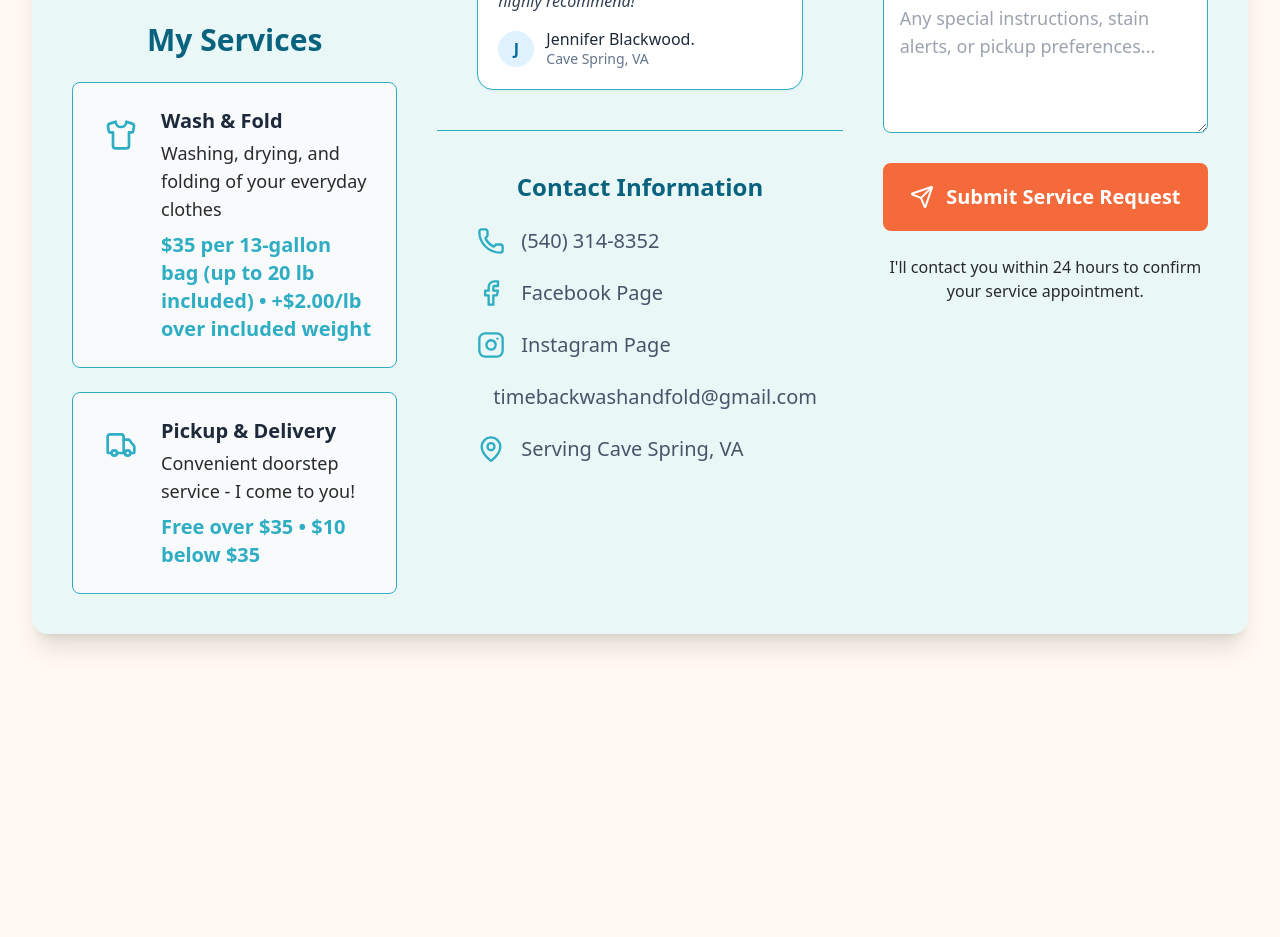
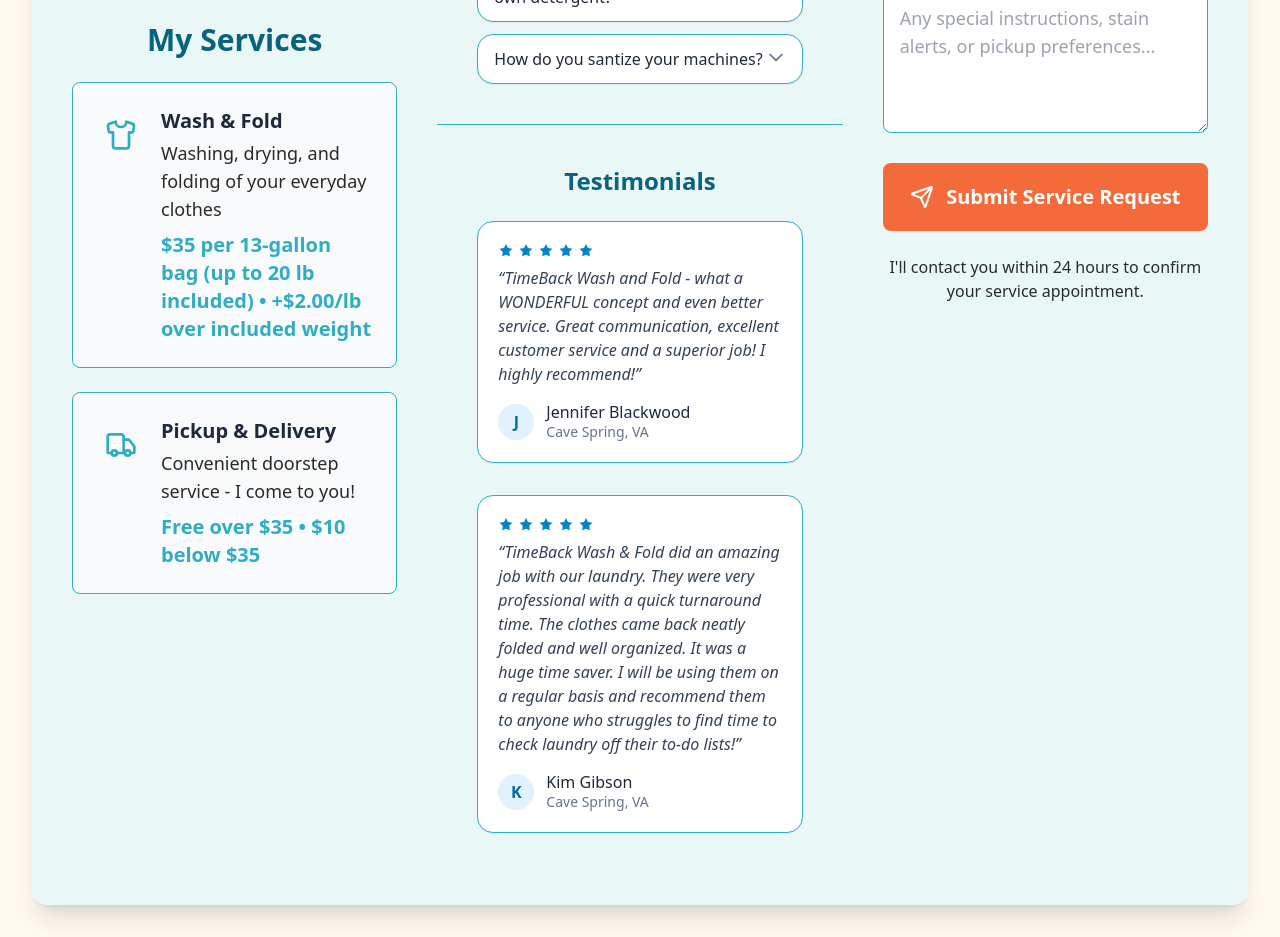
Before and after one commit to bkahl1984/timeback-wash-fold-app, a React (Vite) app: page / in a window 1280 px wide. Shown: the part 1240-2177 px from the top of the page. Before the commit the page ends 1906 px from the top, so only its background shows below. Built offline with nearby package versions, Linux system fonts and the light colour scheme.

Commit message:
add 2nd testimonial and fix white space background in column one if column two is too long

```diff
--- a/src/components/Testimonial.tsx
+++ b/src/components/Testimonial.tsx
@@ -29,7 +29,7 @@
 );
 
 const Card: React.FC<{ children: React.ReactNode }> = ({ children }) => (
-  <article className="rounded-2xl border border-pricing-color bg-white p-5 shadow-sm">
+  <article className="rounded-2xl border border-pricing-color bg-white p-5 shadow-sm mb-8">
     {children}
   </article>
 );
--- a/src/components/TimeBackLaundryApp.tsx
+++ b/src/components/TimeBackLaundryApp.tsx
@@ -216,10 +216,18 @@
   const testimonials: Testimonial[] = [
     {
       id: "1",
-      name: "Jennifer Blackwood.",
+      name: "Jennifer Blackwood",
       location: "Cave Spring, VA",
       quote:
         "TimeBack Wash and Fold - what a WONDERFUL concept and even better service. Great communication, excellent customer service and a superior job! I highly recommend!",
+      rating: 5,
+    },
+    {
+      id: "2",
+      name: "Kim Gibson",
+      location: "Cave Spring, VA",
+      quote:
+        "TimeBack Wash & Fold did an amazing job with our laundry.  They were very professional with a quick turnaround time.  The clothes came back neatly folded and well organized.  It was a huge time saver.  I will be using them on a regular basis and recommend them to anyone who struggles to find time to check laundry off their to-do lists!",
       rating: 5,
     },
   ];
@@ -228,7 +236,7 @@
     <div className="min-h-screen bg-gradient-to-br pt-8 pb-8 lg:p-8">
       <div className="max-w-sm mx-auto md:max-w-4xl lg:max-w-7xl bg-white rounded-2xl shadow-xl overflow-hidden">
         {/* Three Column Layout for Desktop, Two for Tablet */}
-        <div className="md:grid md:grid-cols-2 lg:grid-cols-3 md:gap-0">
+        <div className="md:grid md:grid-cols-2 lg:grid-cols-3 md:gap-0 tile-background-color">
 
           {/* Column 1: Header & Services */}
           <div className="md:order-1 lg:order-1 md:col-span-1 lg:col-span-1">
@@ -295,22 +303,6 @@
               </div>
             </div>
 
-            {/* Frequently Asked Questions Section */}
-            <div className="p-6 lg:p-8 xl:p-10 border-t border-pricing-color ">
-              <h3 className="text-lg md:text-xl lg:text-2xl font-semibold accent-heading-text-color mb-3 lg:mb-6 text-center md:text-left">Frequently Asked Questions</h3>
-              <div className="grid grid-cols-1 md:grid-cols-1 lg:grid-cols-1 gap-3 lg:gap-4">
-                <Accordion items={items} />
-              </div>
-            </div>
-
-            {/* Testimonial Section */}
-            <div className="p-6 lg:p-8 xl:p-10 border-t border-pricing-color ">
-              <h3 className="text-lg md:text-xl lg:text-2xl font-semibold accent-heading-text-color mb-3 lg:mb-6 text-center md:text-left">Testimonials</h3>
-              <div className="grid grid-cols-1 md:grid-cols-1 lg:grid-cols-1 gap-3 lg:gap-4">
-                <Testimonials items={testimonials} />
-              </div>
-            </div>
-
             {/* Contact Information */}
             <div className="p-6 lg:p-8 xl:p-10 border-t border-pricing-color">
               <h3 className="text-lg md:text-xl lg:text-2xl font-semibold accent-heading-text-color mb-4 lg:mb-6 text-center md:text-left">Contact Information</h3>
@@ -340,6 +332,22 @@
                   <MapPin className="w-6 h-6 lg:w-7 lg:h-7 price-text-color" />
                   <span className="md:text-lg lg:text-xl">Serving Cave Spring, VA</span>
                 </div>
+              </div>
+            </div>
+
+            {/* Frequently Asked Questions Section */}
+            <div className="p-6 lg:p-8 xl:p-10 border-t border-pricing-color ">
+              <h3 className="text-lg md:text-xl lg:text-2xl font-semibold accent-heading-text-color mb-3 lg:mb-6 text-center md:text-left">Frequently Asked Questions</h3>
+              <div className="grid grid-cols-1 md:grid-cols-1 lg:grid-cols-1 gap-3 lg:gap-4">
+                <Accordion items={items} />
+              </div>
+            </div>
+
+            {/* Testimonial Section */}
+            <div className="p-6 lg:p-8 xl:p-10 border-t border-pricing-color ">
+              <h3 className="text-lg md:text-xl lg:text-2xl font-semibold accent-heading-text-color mb-3 lg:mb-6 text-center md:text-left">Testimonials</h3>
+              <div className="grid grid-cols-1 md:grid-cols-1 lg:grid-cols-1 gap-3 lg:gap-4">
+                <Testimonials items={testimonials} />
               </div>
             </div>
           </div>
```
